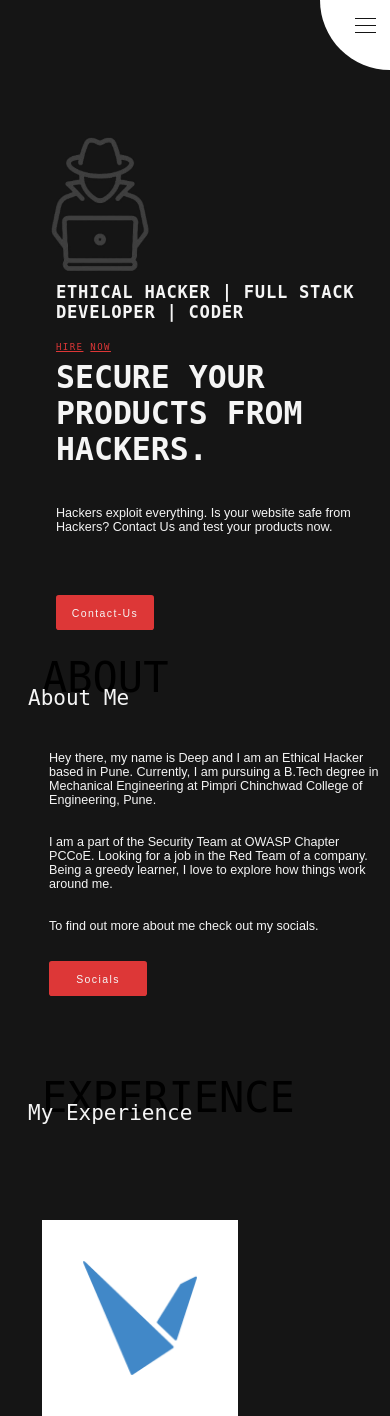
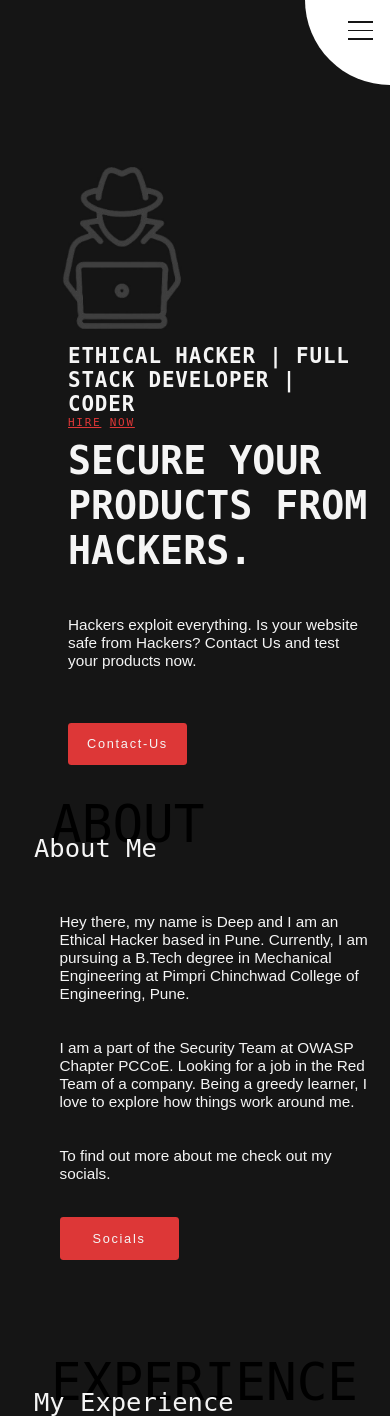
Before and after one commit to InTruder-Sec/deep.github.io, a PHP site: page / in a window 390 px wide. Shown: the top 1416 px of the page. Run offline with PHP 8.4, Linux system fonts and the light colour scheme.

Commit message:
Update style.css

```diff
--- a/style/style.css
+++ b/style/style.css
@@ -1961,7 +1961,7 @@ label a {
 
 @media screen and (max-width: 500px) {
   body {
-    zoom: 70%;
+    zoom: 85%;
   }
   .catagories {
     margin-left: 30px !important;
```
